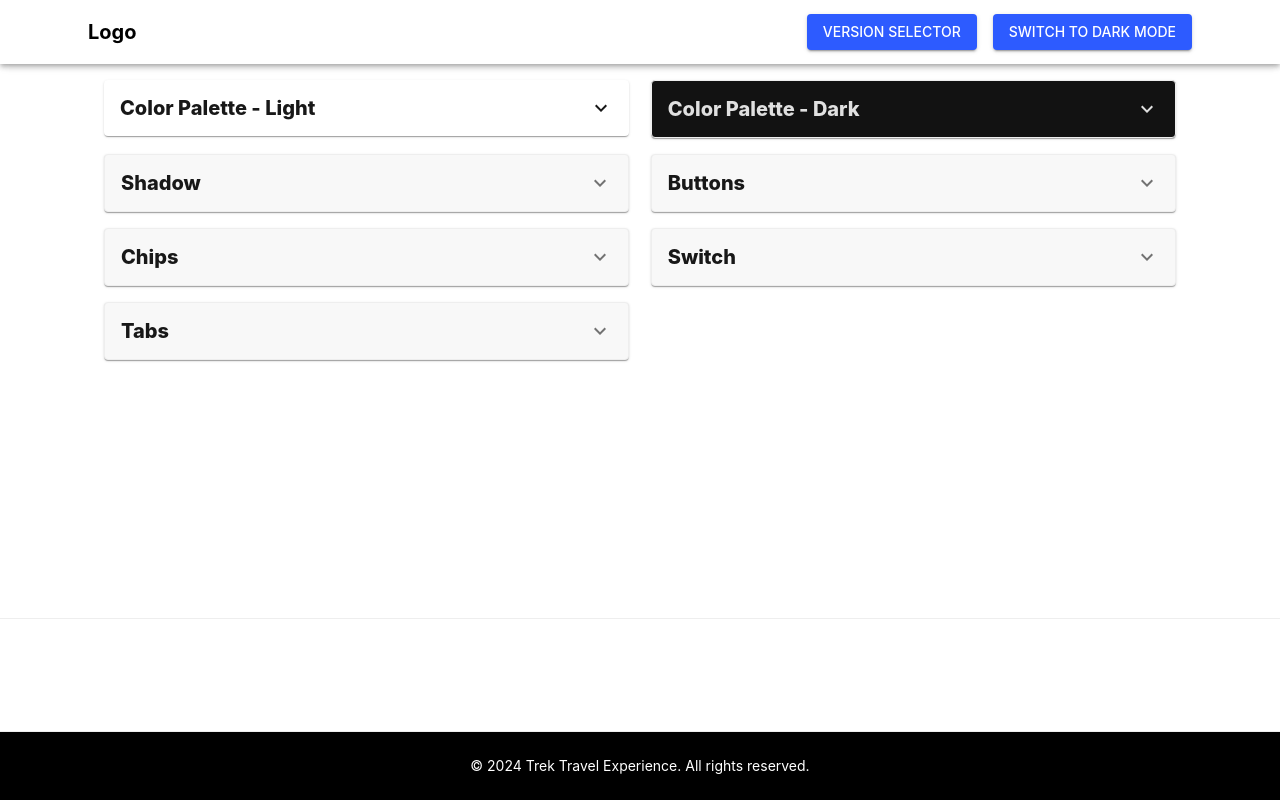
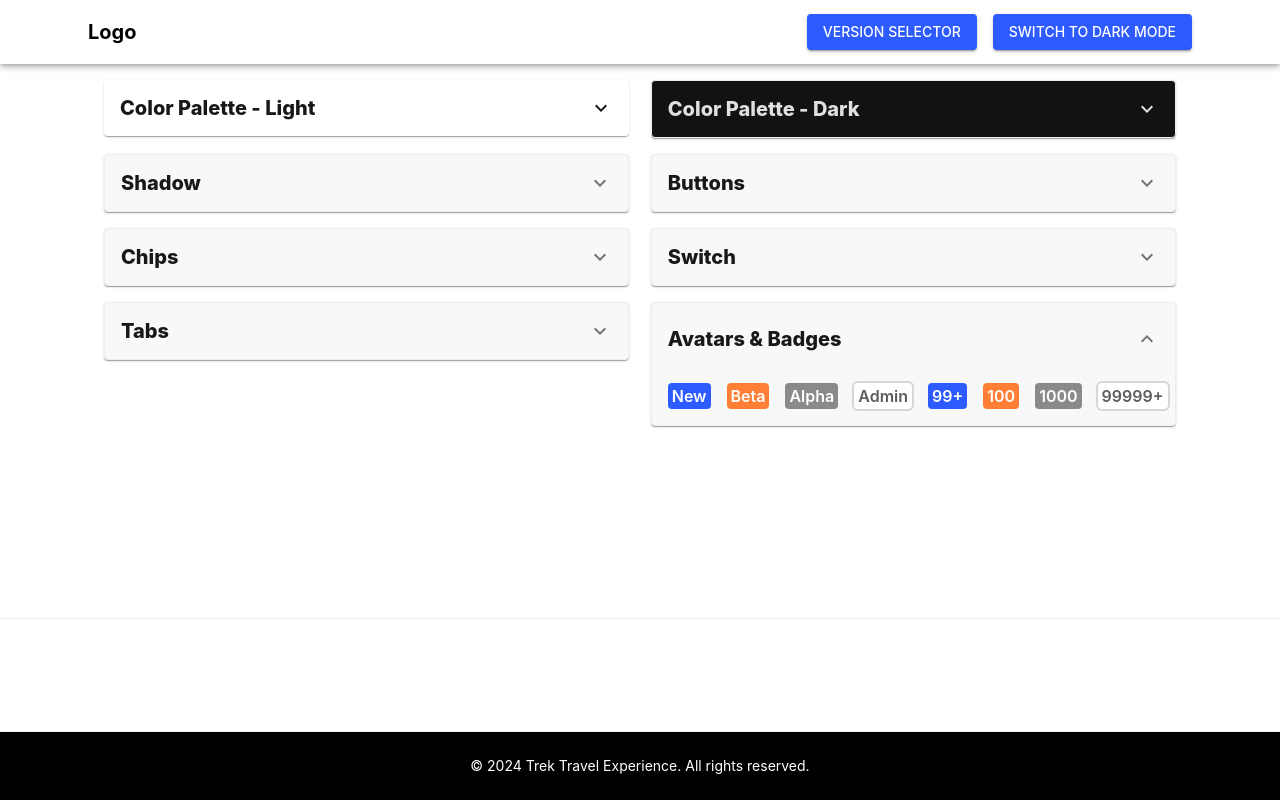
Before and after one commit to Yuki-kykyky/layout-demos, a Next.js app: page / in a window 1280 px wide. Built offline with nearby package versions, Linux system fonts and the light colour scheme.

Commit message:
generate woop-badge

```diff
--- a/app/common/ui/page2/woop/common/common.tsx
+++ /dev/null
@@ -1,28 +0,0 @@
-import { Box, Typography } from "@mui/material";
-import React from "react";
-import { ColorPalette } from "@/app/common/styles/color-palette";
-
-// 通用的数字标记组件
-const NumberBadge = ({
-  number,
-  color = ColorPalette.AccentOrange.accent2Primary,
-}: {
-  number: number;
-  color?: string;
-}) => (
-  <Box
-    bgcolor={color}
-    width={24}
-    height={24}
-    display="flex"
-    alignItems="center"
-    justifyContent="center"
-    borderRadius={2}
-  >
-    <Typography color="white" fontWeight={600} sx={{ fontSize: 12 }}>
-      {number}
-    </Typography>
-  </Box>
-);
-
-export { NumberBadge };
--- a/app/common/ui/page2/woop/styles.ts
+++ b/app/common/ui/page2/woop/styles.ts
@@ -202,7 +202,8 @@ const WoopTabStyles = {
     },
     selected: {
       bgcolor: (theme: Theme) => theme.palette.primary.main,
-      boxShadow: (theme: Theme) => `inset 0px 0px 0px 6px ${theme.palette.background.paper}`,
+      boxShadow: (theme: Theme) =>
+        `inset 0px 0px 0px 6px ${theme.palette.background.paper}`,
       color: (theme: Theme) => theme.palette.primary.contrastText,
     },
     focus: {
@@ -211,4 +212,44 @@ const WoopTabStyles = {
   },
 };
 
-export { WoopChipStyles, WoopBtnStyles, WoopTabStyles };
+const WoopBadgeStyles = {
+  baseStyles: {
+    display: "flex",
+    alignItems: "center",
+    justifyContent: "center",
+    borderRadius: "4px",
+    px: "4px",
+    py: "2px",
+  },
+  sizeStyles: {
+    M: {
+      fontSize: 16,
+      lineHeight: "22px",
+    },
+    S: {
+      fontSize: 12,
+      lineHeight: "16px",
+    },
+  },
+  variantStyles: {
+    filled: (color: string) => ({
+      bgcolor: color,
+      boxShadow: "none",
+      "& .MuiTypography-root": {
+        color: ColorPalette.Greyscale.white,
+      },
+    }),
+    outlined: (color: string, textColor: string) => ({
+      bgcolor: ColorPalette.Greyscale.white,
+      boxShadow: `0px 0px 0px 2px ${color}`,
+      "& .MuiTypography-root": {
+        color: textColor,
+      },
+    }),
+  },
+  textStyles: {
+    fontWeight: 600,
+  },
+};
+
+export { WoopChipStyles, WoopBtnStyles, WoopTabStyles, WoopBadgeStyles };
--- /dev/null
+++ b/app/common/ui/page2/woop/woop-badge.tsx
@@ -0,0 +1,68 @@
+import { Box, Typography } from "@mui/material";
+import React from "react";
+import { ColorPalette } from "@/app/common/styles/color-palette";
+import { WoopBadgeStyles } from "./styles";
+
+interface WoopBadgeBaseProps {
+  content: React.ReactNode;
+  width?: number;
+  height?: number;
+  size?: "M" | "S";
+  color?: string;
+  textColor?: string;
+  outlined?: boolean;
+}
+
+// 基础徽章组件
+const WoopBadgeBase = ({
+  content,
+  width,
+  height,
+  size = "S",
+  color = ColorPalette.AccentOrange.accent2Primary,
+  textColor = ColorPalette.Greyscale.white,
+  outlined = false,
+}: WoopBadgeBaseProps) => {
+  const variant = outlined ? "outlined" : "filled";
+
+  return (
+    <Box
+      sx={{
+        ...WoopBadgeStyles.baseStyles,
+        width: width || "fit-content",
+        height: height || "fit-content",
+        ...WoopBadgeStyles.variantStyles[variant](color, textColor),
+      }}
+    >
+      <Typography
+        sx={{
+          ...WoopBadgeStyles.textStyles,
+          ...WoopBadgeStyles.sizeStyles[size],
+        }}
+      >
+        {content}
+      </Typography>
+    </Box>
+  );
+};
+
+// 数字徽章组件
+const WoopNumberBadge = ({
+  number,
+  maxNumber = 99,
+  ...props
+}: Omit<WoopBadgeBaseProps, "content"> & {
+  number: number;
+  maxNumber?: number;
+}) => {
+  const displayNumber =
+    number > maxNumber ? `${maxNumber}+` : number.toString();
+  return <WoopBadgeBase content={displayNumber} {...props} />;
+};
+
+// 文本徽章组件
+const WoopBadge = ({ content, ...props }: WoopBadgeBaseProps) => (
+  <WoopBadgeBase content={content} {...props} />
+);
+
+export { WoopBadge, WoopNumberBadge };
--- /dev/null
+++ b/app/components/page2/badge-list.tsx
@@ -0,0 +1,46 @@
+import { ColorPalette } from "@/app/common/styles/color-palette";
+import {
+  WoopBadge,
+  WoopNumberBadge,
+} from "@/app/common/ui/page2/woop/woop-badge";
+import { useTheme } from "@mui/material/styles";
+import { Stack } from "@mui/material";
+import React from "react";
+
+export const BadgeList = () => {
+  const theme = useTheme();
+  return (
+    <Stack direction="row" gap={2}>
+      <WoopBadge content="New" size="M" color={theme.palette.primary.main} />
+      <WoopBadge content="Beta" size="M" color={theme.palette.secondary.main} />
+      <WoopBadge content="Alpha" size="M" color={theme.palette.disabled} />
+      <WoopBadge
+        outlined
+        content="Admin"
+        size="M"
+        color={ColorPalette.Greyscale.stroke}
+        textColor={ColorPalette.Greyscale.textSecondary}
+      />
+      <WoopNumberBadge
+        size="M"
+        number={100}
+        color={theme.palette.primary.main}
+      />
+      <WoopNumberBadge size="M" number={100} maxNumber={999} />
+      <WoopNumberBadge
+        size="M"
+        number={1000}
+        maxNumber={9999}
+        color={theme.palette.disabled}
+      />
+      <WoopNumberBadge
+        outlined
+        size="M"
+        number={100000}
+        maxNumber={99999}
+        color={ColorPalette.Greyscale.stroke}
+        textColor={ColorPalette.Greyscale.textSecondary}
+      />
+    </Stack>
+  );
+};
--- a/app/components/page2/tab-list.tsx
+++ b/app/components/page2/tab-list.tsx
@@ -1,12 +1,11 @@
-import { NumberBadge } from "@/app/common/ui/page2/woop/common/common";
+import { WoopBadge } from "@/app/common/ui/page2/woop/woop-badge";
 import {
-    WoopTab,
-    WoopTabPanelWrapper,
+  WoopTab,
+  WoopTabPanelWrapper,
 } from "@/app/common/ui/page2/woop/woop-tab";
 import { DoNotTouch, NotificationsActive } from "@mui/icons-material";
 import { Box, Tabs } from "@mui/material";
 import React, { useState } from "react";
-
 
 export default function TabList() {
   const [outlineTab, setOutlineTab] = useState(0);
@@ -34,7 +33,7 @@ export default function TabList() {
           <WoopTab
             label="with suffix"
             value={2}
-            suffix={<NumberBadge number={99} />}
+            suffix={<WoopBadge content="99" />}
           />
           <WoopTab
             label="disabled"
@@ -80,7 +79,7 @@ export default function TabList() {
             type="contained"
             label="with suffix"
             value={2}
-            suffix={<NumberBadge number={99} />}
+            suffix={<WoopBadge content="99" />}
           />
           <WoopTab
             type="contained"
--- a/app/pages/woop-design-system.tsx
+++ b/app/pages/woop-design-system.tsx
@@ -9,13 +9,14 @@ import {
   Typography,
 } from "@mui/material";
 import { ColorPalette, ColorPaletteDark } from "../common/styles/color-palette";
+import { BadgeList } from "../components/page2/badge-list";
 import ButtonList from "../components/page2/button-list";
 import { ChipList } from "../components/page2/chip-list";
 import { ColorPaletteList } from "../components/page2/color-palette-list";
 import { ShadowList } from "../components/page2/shadow-list";
 import { SwitchList } from "../components/page2/switch-list";
+import TabList from "../components/page2/tab-list";
 import React from "react";
-import TabList from "../components/page2/tab-list";
 export function WoopDesignSystem() {
   return (
     <Container maxWidth="xl">
@@ -198,6 +199,23 @@ export function WoopDesignSystem() {
             </AccordionDetails>
           </Accordion>
         </Box>
+        <Box sx={{ width: "49%" }}>
+          <Accordion
+            expanded
+            sx={{
+              border: (theme) => `1px solid ${theme.palette.grey[200]}`,
+            }}
+          >
+            <AccordionSummary expandIcon={<ExpandMoreIcon />}>
+              <Typography variant="h6" fontWeight="800">
+                Avatars & Badges
+              </Typography>
+            </AccordionSummary>
+            <AccordionDetails>
+              <BadgeList />
+            </AccordionDetails>
+          </Accordion>
+        </Box>
       </Stack>
     </Container>
   );
--- a/app/theme.ts
+++ b/app/theme.ts
@@ -4,10 +4,12 @@ import { ColorPalette, ColorPaletteDark } from "./common/styles/color-palette";
 declare module "@mui/material/styles" {
   interface Palette {
     violet: Palette["primary"];
+    disabled: Palette["divider"];
   }
 
   interface PaletteOptions {
     violet?: PaletteOptions["primary"];
+    disabled?: PaletteOptions["divider"];
   }
 }
 
@@ -26,6 +28,7 @@ const lightTheme = createTheme({
       paper: ColorPalette.Background.bgDarken,
     },
     divider: ColorPalette.Greyscale.dividers,
+    disabled: ColorPalette.Greyscale.disabledText,
     text: {
       primary: ColorPalette.Greyscale.textPrimary,
       secondary: ColorPalette.Greyscale.textSecondary,
```
